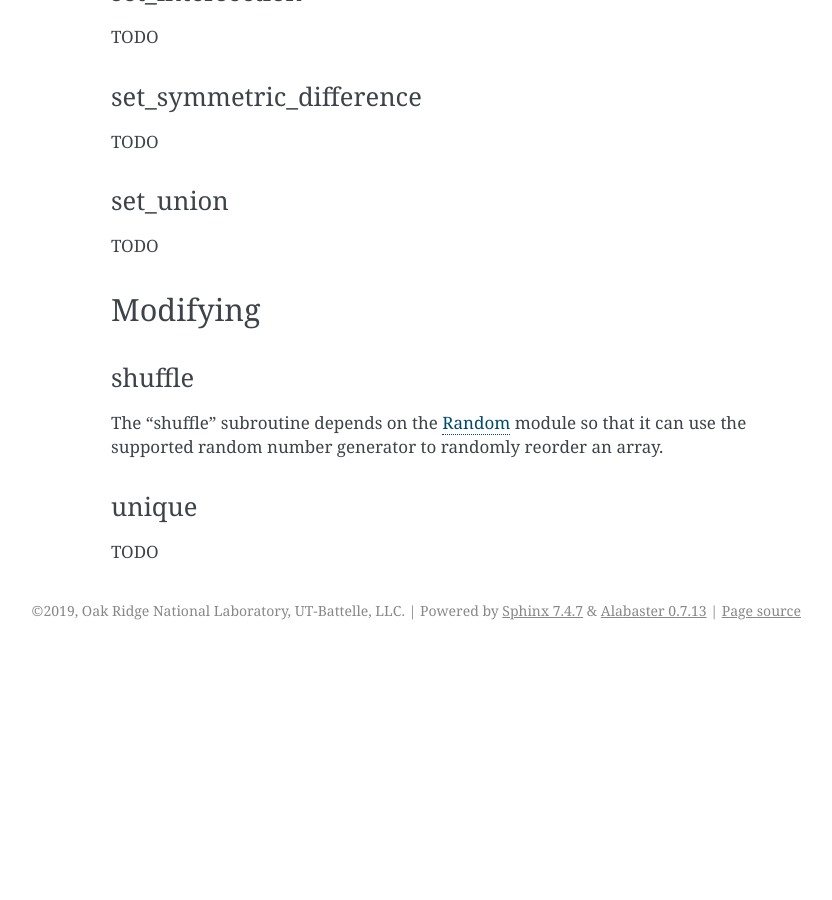
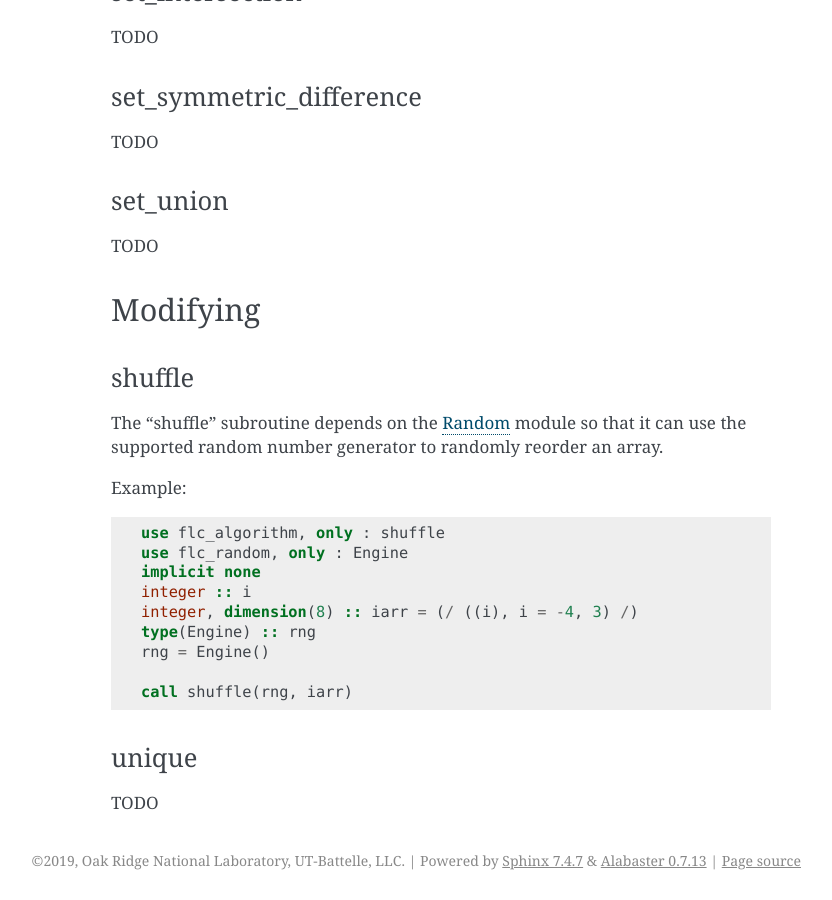
Before and after one commit to swig-fortran/flibcpp, a Sphinx documentation site: the page built from doc/modules/algorithm.rst, in a window 1280 px wide and 900 px high, scrolled down 2679 px. Shown: the whole window, without its empty margins (309-1141 px from the left). Built offline with Sphinx 7.4.7, drawn with Linux system fonts in a browser that asks for light colours; before the commit the page ends 3329 px from its top, so only the background shows below that.

```diff
--- a/doc/modules/algorithm.rst
+++ b/doc/modules/algorithm.rst
@@ -158,6 +158,18 @@
 The "shuffle" subroutine depends on the :ref:`modules_random` module so that it
 can use the supported random number generator to randomly reorder an array.
 
+Example::
+
+  use flc_algorithm, only : shuffle
+  use flc_random, only : Engine
+  implicit none
+  integer :: i
+  integer, dimension(8) :: iarr = (/ ((i), i = -4, 3) /)
+  type(Engine) :: rng
+  rng = Engine()
+
+  call shuffle(rng, iarr)
+
 unique
 ------
 
```
Also changed, not shown: 1 other file.
